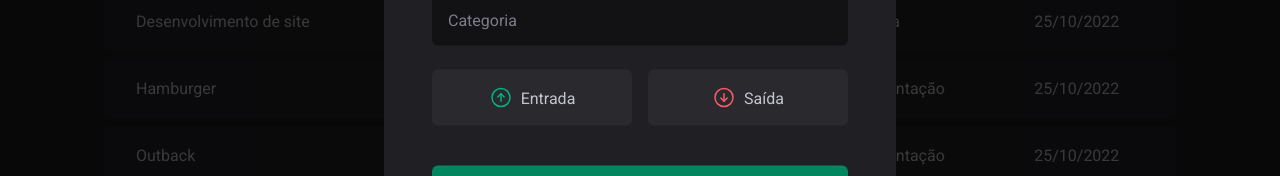
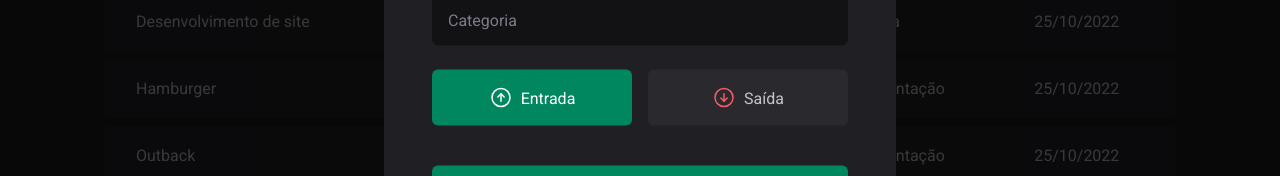
Before and after one commit to TheHumphrey/dt-money, a React (Vite) app: page / in a window 1280 px wide. Both pictures are taken after a click on the button "Nova transação". Shown: the part 388-564 px from the top of the page. Built offline with nearby package versions, Linux system fonts and the light colour scheme; data requests are answered from the project's data file.

Commit message:
feat: implemented controlled input

```diff
--- a/src/components/NewTransactionModal/NewTransactionModal.tsx
+++ b/src/components/NewTransactionModal/NewTransactionModal.tsx
@@ -2,7 +2,7 @@
 import { ArrowCircleDown, ArrowCircleUp, X } from 'phosphor-react'
 import * as z from 'zod'
 import { zodResolver } from '@hookform/resolvers/zod'
-import { useForm } from 'react-hook-form'
+import { Controller, useForm } from 'react-hook-form'
 
 import {
   CloseButton,
@@ -16,7 +16,7 @@
   description: z.string(),
   price: z.number(),
   category: z.string(),
-  // type: z.enum(['income', 'outcome']),
+  type: z.enum(['income', 'outcome']),
 })
 
 type NewTransactionsFormInputs = z.infer<typeof newTransactionsFormSchema>
@@ -25,9 +25,13 @@
   const {
     register,
     handleSubmit,
+    control,
     formState: { isSubmitting },
   } = useForm<NewTransactionsFormInputs>({
     resolver: zodResolver(newTransactionsFormSchema),
+    defaultValues: {
+      type: 'income',
+    },
   })
 
   const handleCreateNewTransaction = async (
@@ -66,7 +70,16 @@
               {...register('category')}
             />
 
-            <TransactionType>
+            {
+              <Controller
+                control={control}
+                name="type"
+                render={({ field }) => {
+                  return (
+                    <TransactionType
+                      onValueChange={field.onChange}
+                      value={field.value}
+                    >
                       <TransactionTypeButton variant="income" value="income">
                         <ArrowCircleUp size={24} />
                         Entrada
@@ -77,6 +90,10 @@
                         Saída
                       </TransactionTypeButton>
                     </TransactionType>
+                  )
+                }}
+              />
+            }
 
             <button type="submit" disabled={isSubmitting}>
               Cadastrar
```
Lines whose indentation alone changed are shown as unchanged.
